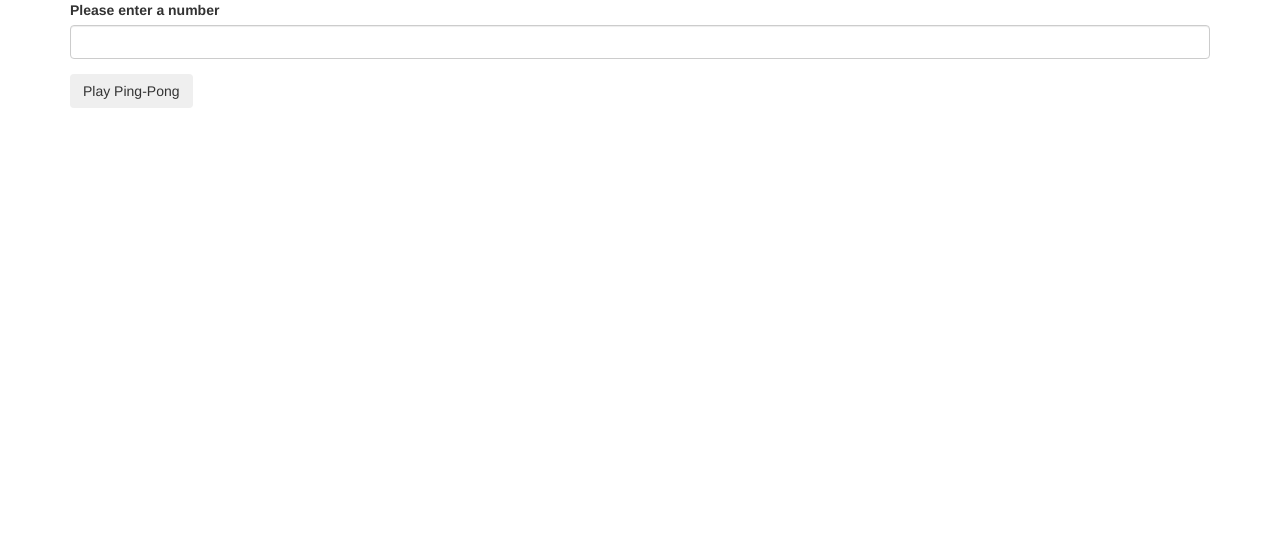
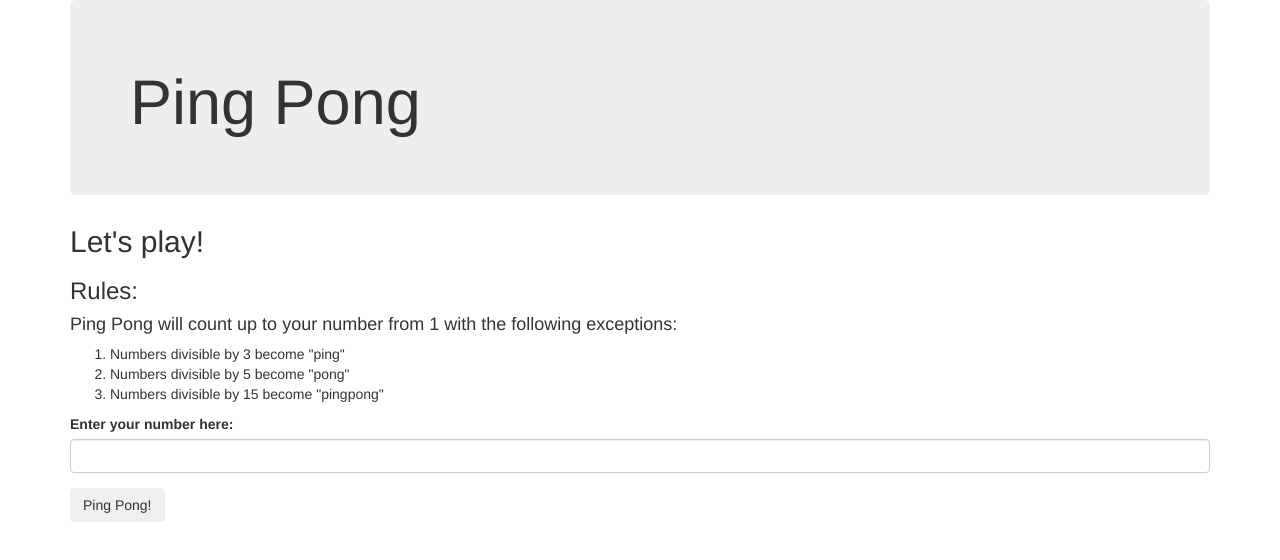
Before and after one commit to Michaela-Davis/intro_ping-pong, a plain HTML site: page index.html in a window 1280 px wide. Drawn offline with nearby package versions, Linux system fonts and the light colour scheme.

Commit message:
add rules to HTML

```diff
--- a/index.html
+++ b/index.html
@@ -8,20 +8,35 @@
     <script src="https://code.jquery.com/jquery-3.1.1.min.js" integrity="sha256-hVVnYaiADRTO2PzUGmuLJr8BLUSjGIZsDYGmIJLv2b8=" crossorigin="anonymous"></script>
     <link href="css/styles.css" rel="stylesheet" type="text/css">
     <script src="js/scripts.js"></script>
-    <title>Ping-Pong</title>
+    <title>Ping Pong</title>
   </head>
   <body>
     <div class="container">
+      <div class="jumbotron">
+        <h1>Ping Pong</h1>
+      </div>
+
+      <div id="rules" class="">
+        <h2>Let's play!</h2>
+        <h3>Rules:</h3>
+        <h4>Ping Pong will count up to your number from 1 with the following exceptions:</h4>
+        <ol>
+          <li>Numbers divisible by 3 become "ping"</li>
+          <li>Numbers divisible by 5 become "pong"</li>
+          <li>Numbers divisible by 15 become "pingpong"</li>
+        </ol>
+      </div>
+
       <div id="blank">
         <form>
           <div class="form-group">
-            <label for="userInput">Please enter a number</label>
+            <label for="userInput">Enter your number here:</label>
 
             <input id="userInput" class="form-control" type="text">
           </div>
 
           <!-- Submit button -->
-          <button type="submit" class="btn">Play Ping-Pong</button>
+          <button type="submit" class="btn">Ping Pong!</button>
         </form>
       </div>
     </div>
```
